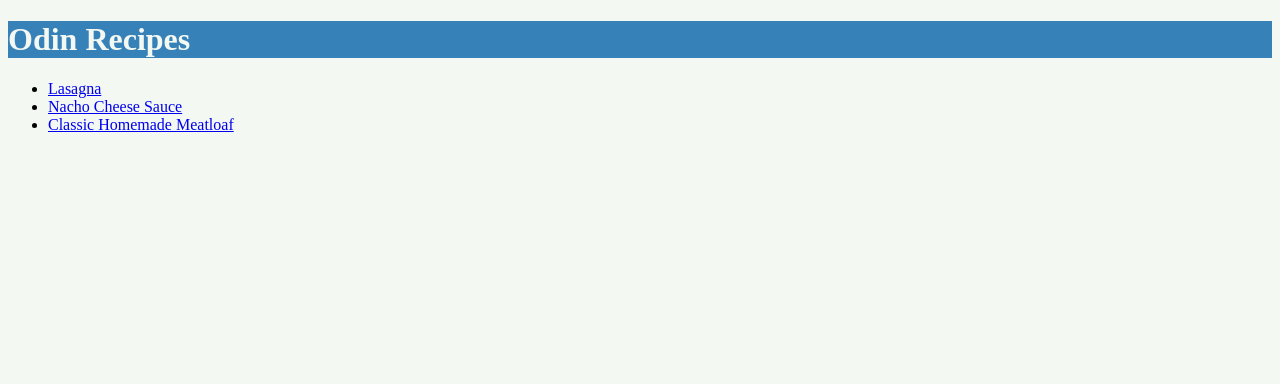
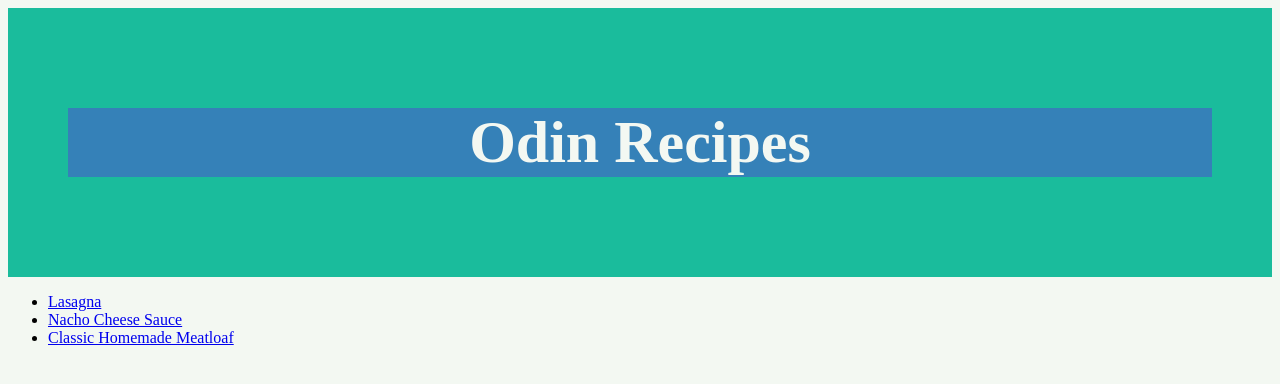
Before and after one commit to ronnoconnor/odin-recipes, a plain HTML site: page index.html in a window 1280 px wide. Drawn offline with Linux system fonts and the light colour scheme.

Commit message:
Testing new header

```diff
--- a/style.css
+++ b/style.css
@@ -12,3 +12,11 @@ h2 {
 
     color: #FCB07E;
 }
+
+.header {
+    padding: 60px;
+    text-align: center;
+    background: #1abc9c;
+    color: white;
+    font-size: 30px;
+  }
```
Also changed, not shown: index.html (+0 -1 lines).
